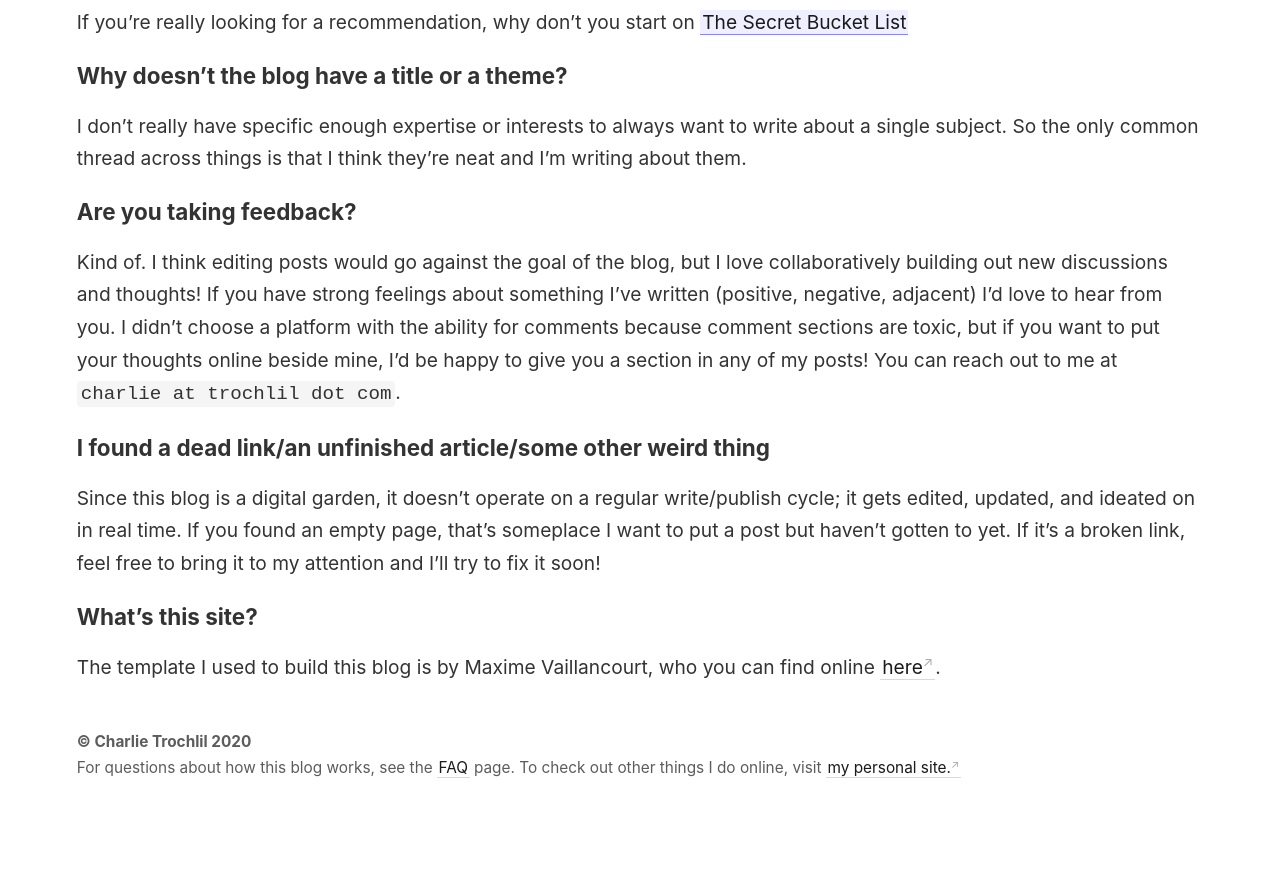
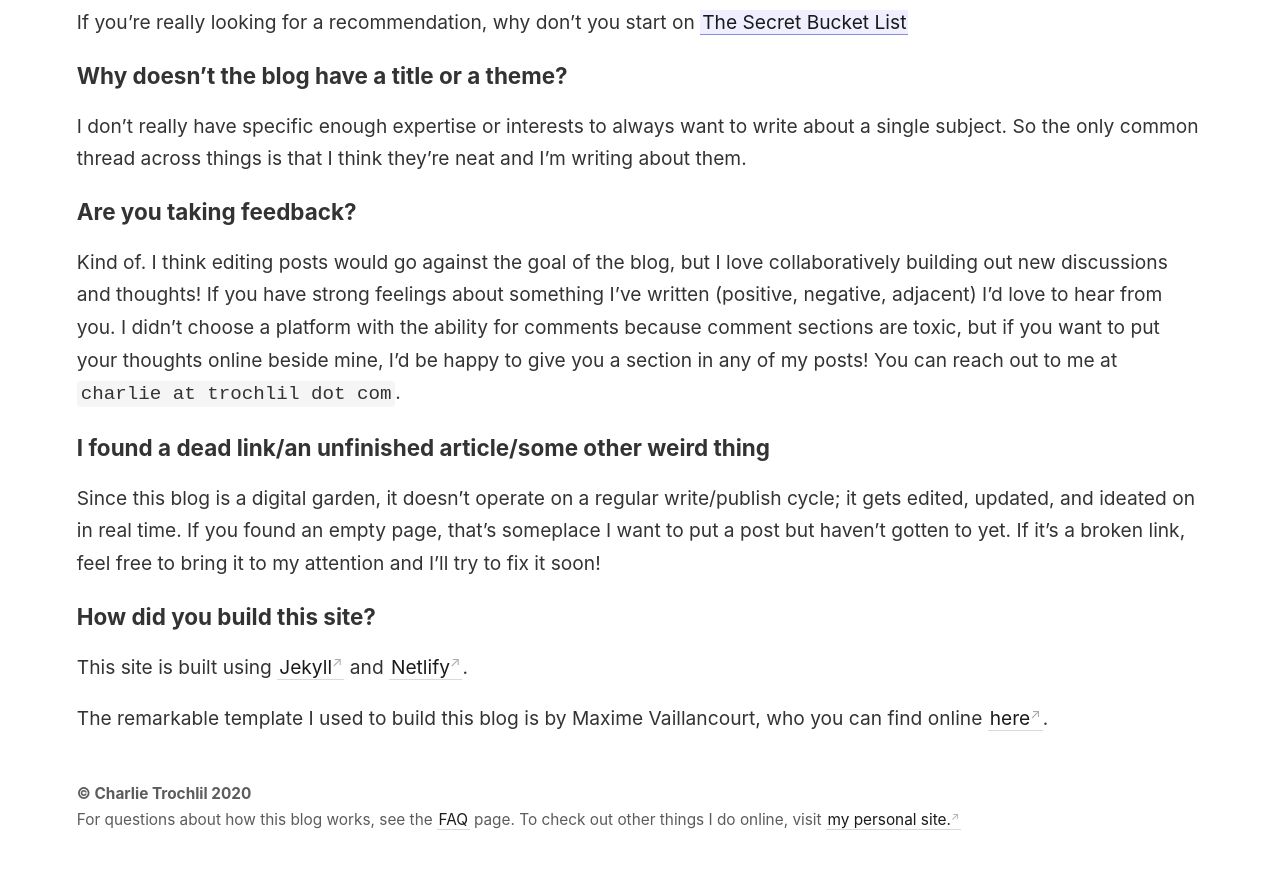
Before and after one commit to rhymeswithvocal/digital-garden, a Jekyll site: the page built from _pages/faq.md, in a window 1280 px wide and 900 px high, scrolled down 1025 px. Shown: the top 869 px of the window. Built offline with Jekyll 4.4.1, drawn with Linux system fonts in a browser that asks for light colours; before the commit the page ends 1873 px from its top, so only the background shows below that.

Commit message:
added some content to faq

```diff
--- a/_pages/faq.md
+++ b/_pages/faq.md
@@ -24,6 +24,8 @@ Kind of. I think editing posts would go against the goal of the blog, but I love
 
 Since this blog is a digital garden, it doesn't operate on a regular write/publish cycle; it gets edited, updated, and ideated on in real time. If you found an empty page, that's someplace I want to put a post but haven't gotten to yet. If it's a broken link, feel free to bring it to my attention and I'll try to fix it soon!
 
-### What's this site?
+### How did you build this site?
 
-The template I used to build this blog is by Maxime Vaillancourt, who you can find online [here](https://maximevaillancourt.com/).
+This site is built using [Jekyll](https://jekyllrb.com/) and [Netlify](https://netlify.app/).
+
+The remarkable template I used to build this blog is by Maxime Vaillancourt, who you can find online [here](https://maximevaillancourt.com/).
```
